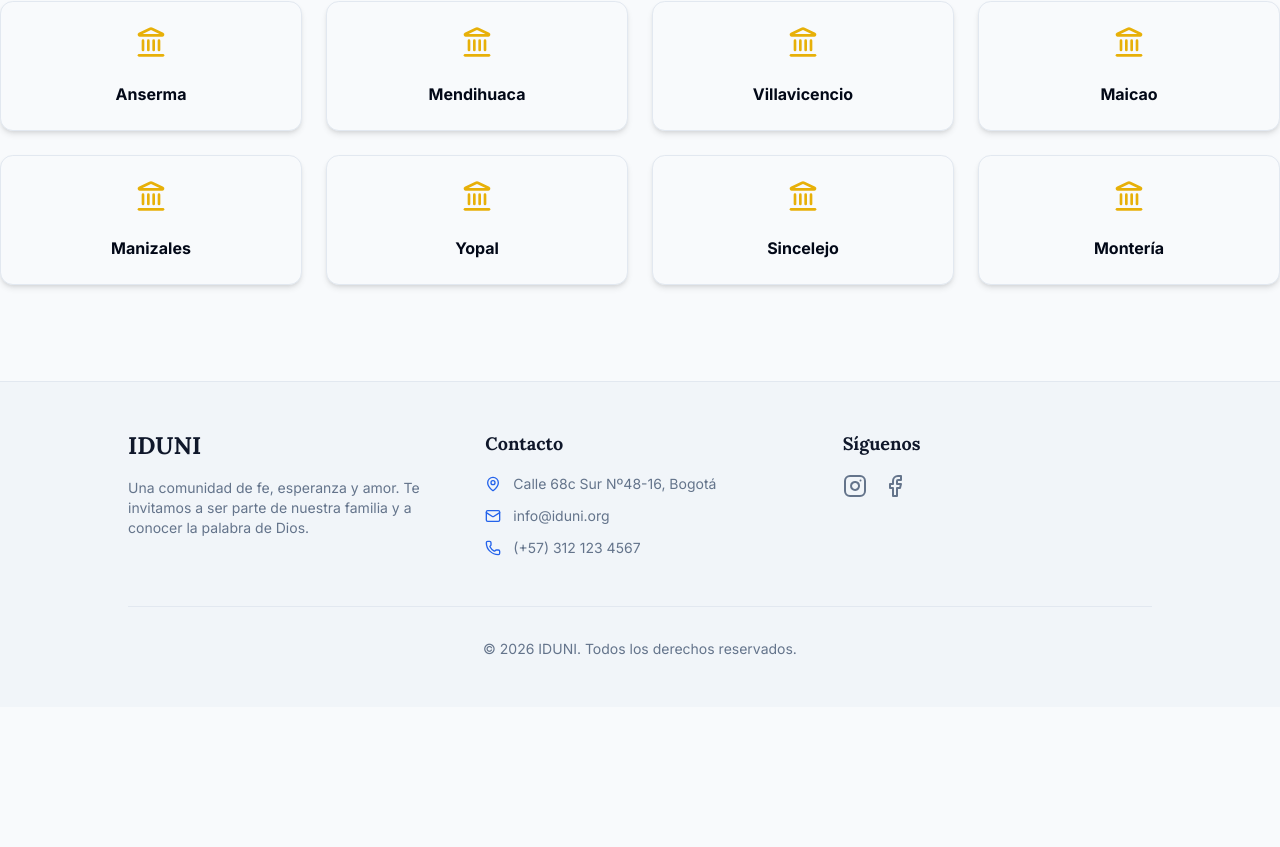
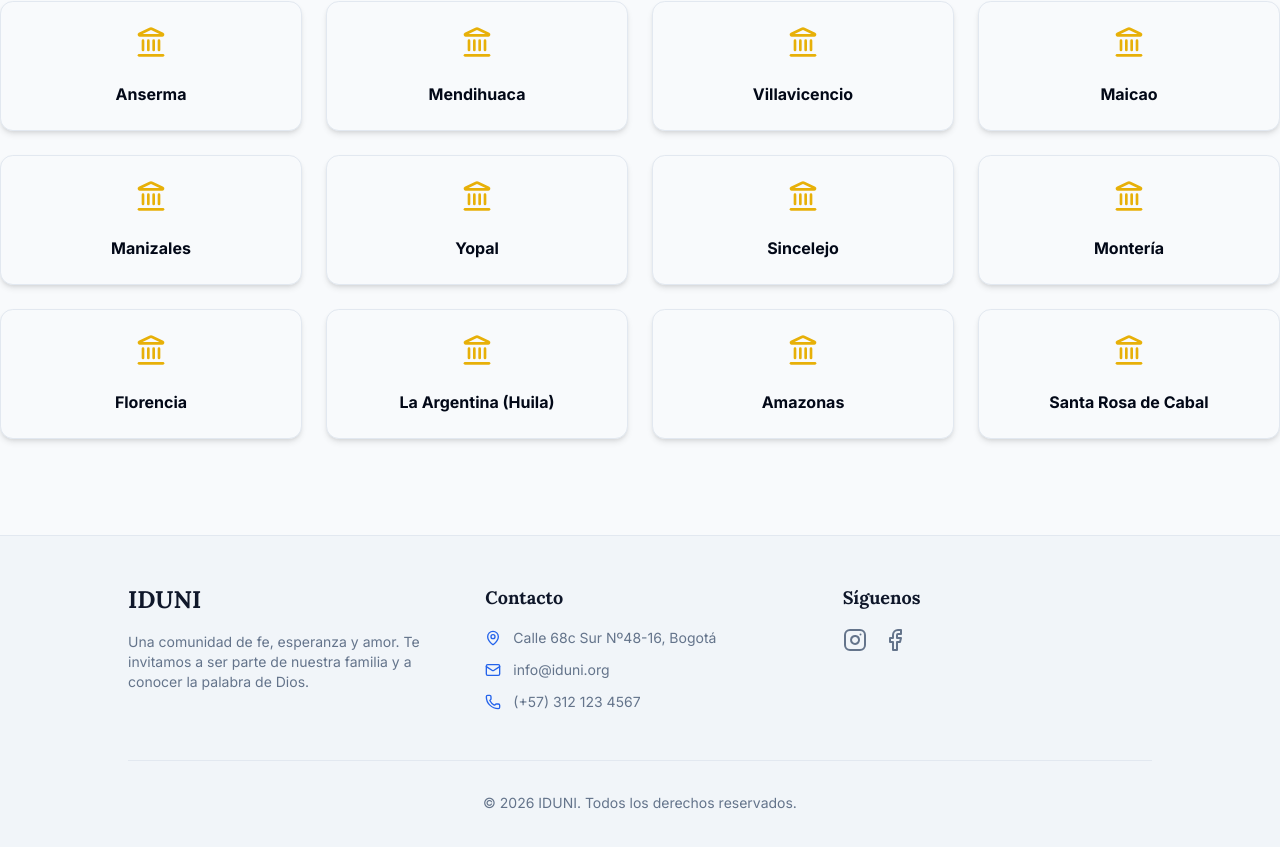
Before and after one commit to JobTR95/iduni-web, a Next.js app: page /santuarios in a window 1280 px wide. Shown: the part 1104-1951 px from the top of the page. Before the commit the page ends 1811 px from the top, so only its background shows below. Built offline with nearby package versions, Linux system fonts and the light colour scheme.

Commit message:
feat: listar iglesias sin direccion (Florencia, Huila, Amazonas, Sta Rosa)

```diff
--- a/src/components/sections/sanctuaries.tsx
+++ b/src/components/sections/sanctuaries.tsx
@@ -132,6 +132,22 @@ const churchesList: Sanctuary[] = [
     address: 'Barrio Villa Los Alpes, Principal de la 22 (Diagonal a ferretería 1A)',
     imageUrl: 'https://picsum.photos/seed/monteria/600/400',
     mapsUrl: 'https://maps.google.com'
+  },
+  {
+    name: 'Florencia',
+    imageUrl: 'https://picsum.photos/seed/florencia/600/400'
+  },
+  {
+    name: 'La Argentina (Huila)',
+    imageUrl: 'https://picsum.photos/seed/argentina/600/400'
+  },
+  {
+    name: 'Amazonas',
+    imageUrl: 'https://picsum.photos/seed/amazonas/600/400'
+  },
+  {
+    name: 'Santa Rosa de Cabal',
+    imageUrl: 'https://picsum.photos/seed/santarosa/600/400'
   }
 ];
 
--- a/src/components/ui/sanctuary-card.tsx
+++ b/src/components/ui/sanctuary-card.tsx
@@ -15,9 +15,9 @@ import { Landmark, Map, Navigation } from 'lucide-react';
 
 export interface Sanctuary {
   name: string;
-  address: string;
+  address?: string;
   imageUrl: string;
-  mapsUrl: string;
+  mapsUrl?: string;
 }
 
 interface SanctuaryCardProps {
@@ -51,6 +51,7 @@ export function SanctuaryCard({ sanctuary }: SanctuaryCardProps) {
               data-ai-hint="church building"
             />
           </div>
+          {sanctuary.address ? (
             <div className="flex items-start gap-4">
               <Map className="w-6 h-6 mt-1 text-primary shrink-0" />
               <div>
@@ -58,12 +59,23 @@ export function SanctuaryCard({ sanctuary }: SanctuaryCardProps) {
                 <p className="text-sm text-muted-foreground">{sanctuary.address}</p>
               </div>
             </div>
+          ) : (
+            <div className="flex items-start gap-4">
+              <Map className="w-6 h-6 mt-1 text-primary shrink-0" />
+              <div>
+                <h4 className="font-semibold">Dirección</h4>
+                <p className="text-sm text-muted-foreground">Información próximamente</p>
+              </div>
+            </div>
+          )}
+          {sanctuary.mapsUrl && (
             <Button asChild className="mt-4">
               <Link href={sanctuary.mapsUrl} target="_blank" rel="noopener noreferrer">
                 <Navigation className="w-4 h-4 mr-2" />
                 Cómo llegar
               </Link>
             </Button>
+          )}
         </div>
       </DialogContent>
     </Dialog>
```
Lines whose indentation alone changed are shown as unchanged.
